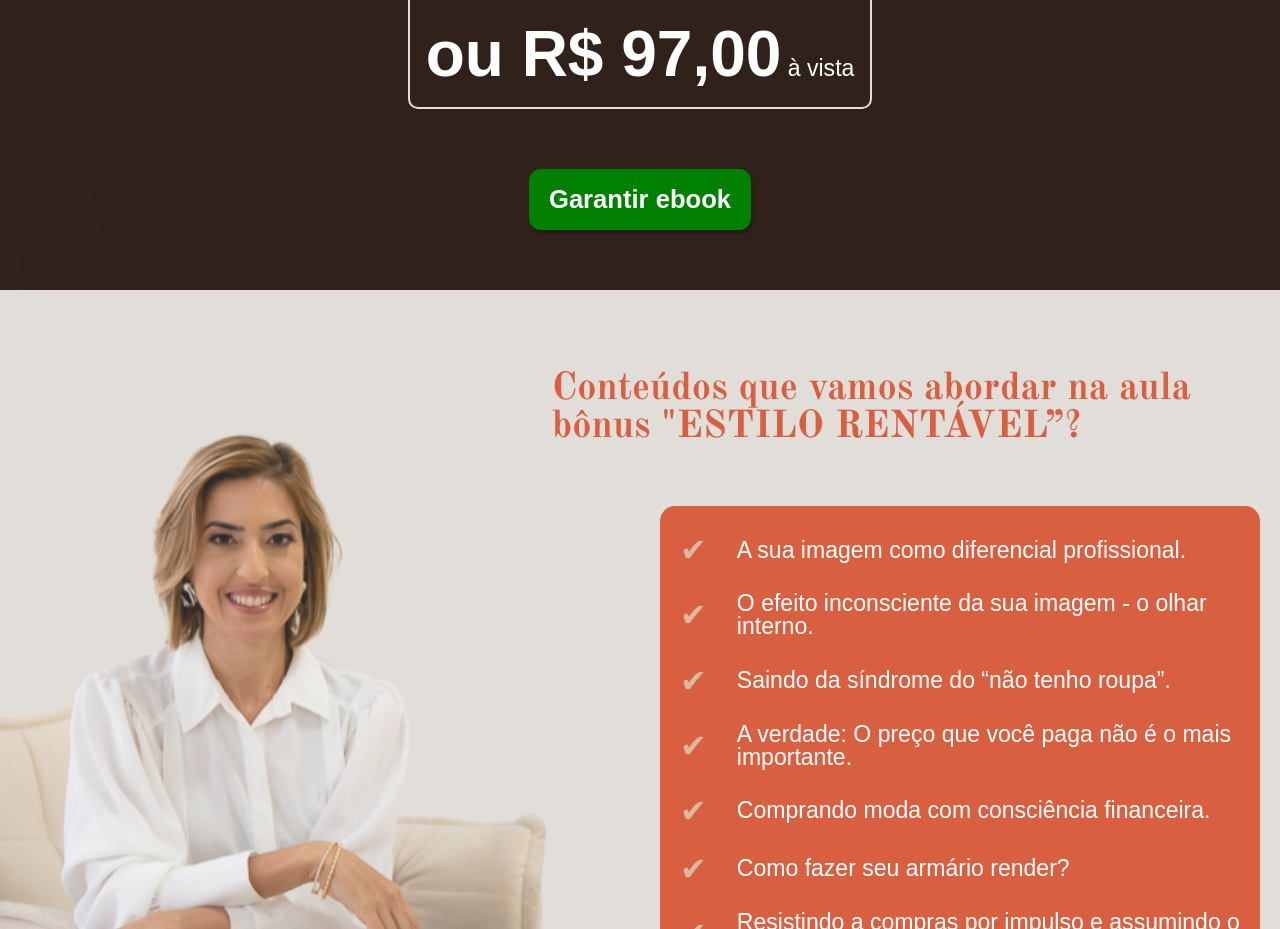
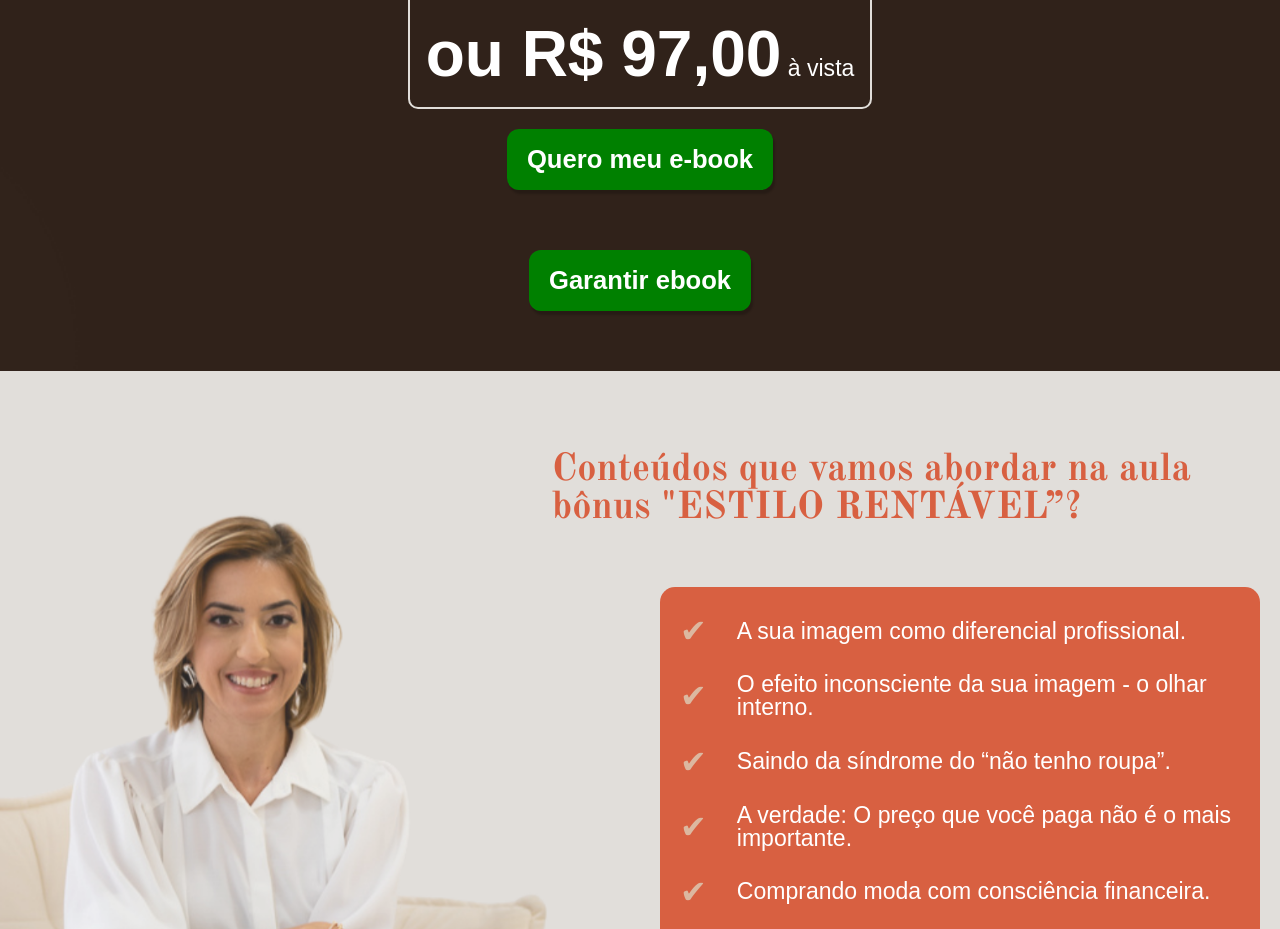
Before and after one commit to irlanreis/Site-Alessandra, a React (Vite) app: page / in a window 1280 px wide. Shown: the part 2664-3593 px from the top of the page. Built offline with nearby package versions, Linux system fonts and the light colour scheme; a web font is replaced by a local one.

Commit message:
Fix: Adiciona botão à página de preços!

```diff
--- a/src/components/Session03PriceProduct.tsx
+++ b/src/components/Session03PriceProduct.tsx
@@ -39,6 +39,9 @@ function Session03PriceProduct() {
             <span className="price-cash">ou R$ 97,00</span> à vista
           </p>
         </div>
+        <a type="button" className="button" href="https://pay.hotmart.com/O98261969X" target="_blank">
+          Quero meu e-book
+        </a>
       </div>
 
      <a href="https://pay.hotmart.com/O98261969X" target="_blank" rel="noopener noreferrer" className="button">Garantir ebook</a>
```
